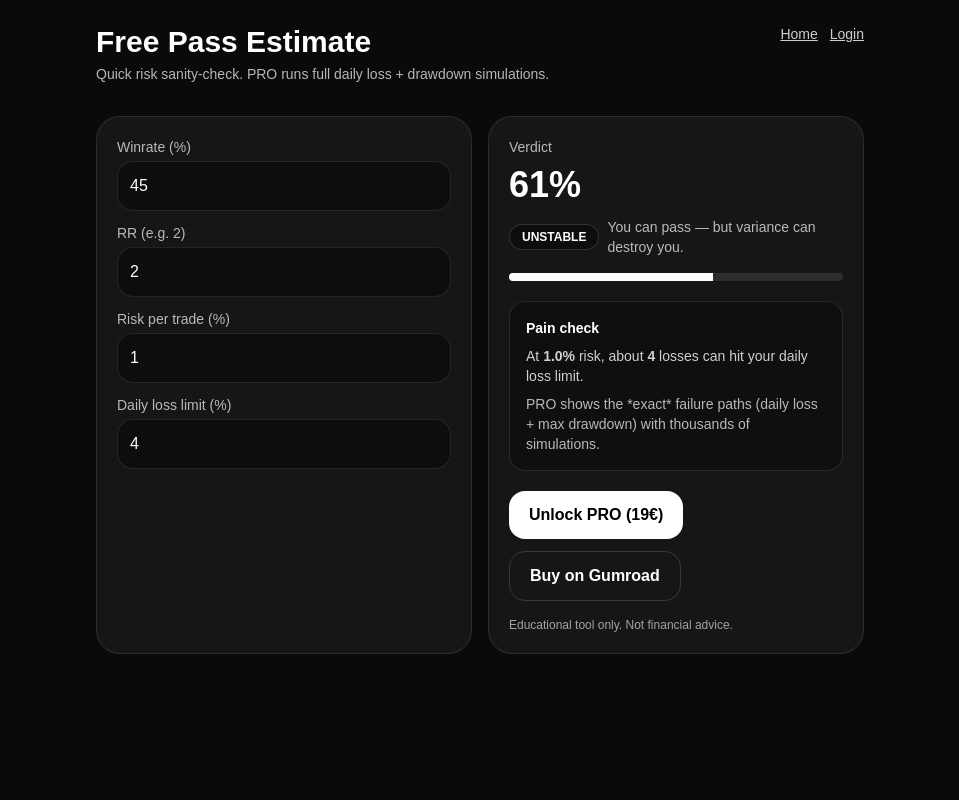
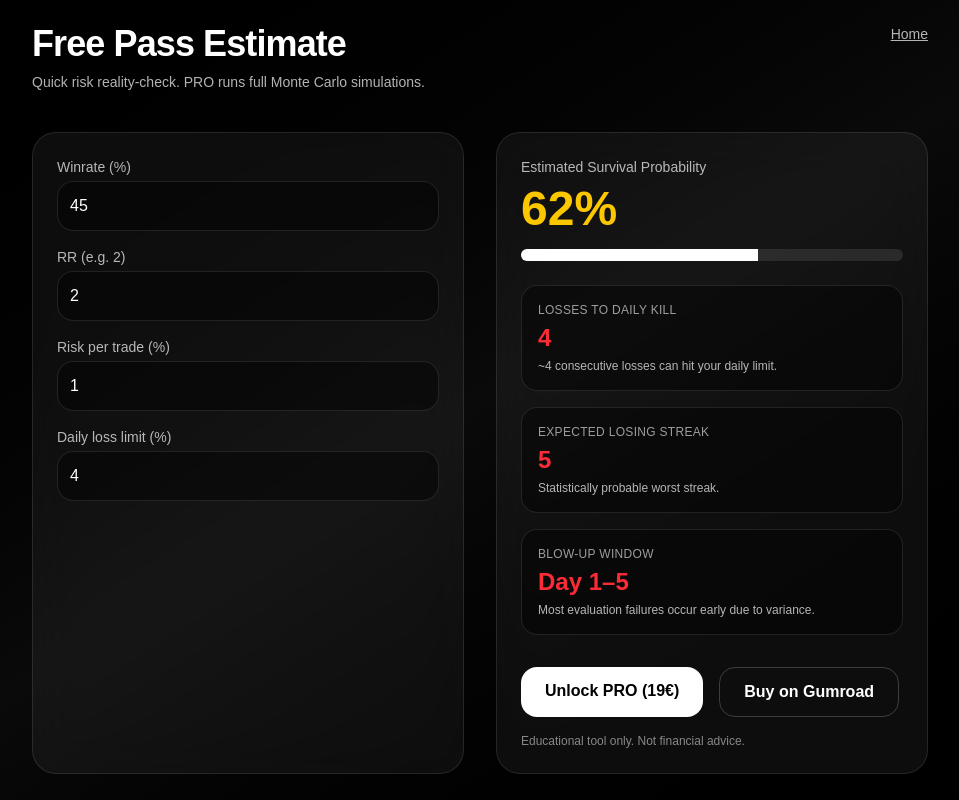
Before and after one commit to Kalluska/challenge-killer, a Next.js app: page /calculator in a window 1280 px wide. Shown: the whole page, without its empty margins (160-1119 px from the left). Built offline with nearby package versions, Linux system fonts and the light colour scheme.

Commit message:
Premium UI upgrade free calculator

```diff
--- a/src/app/calculator/page.tsx
+++ b/src/app/calculator/page.tsx
@@ -17,10 +17,10 @@ export default function Calculator() {
   const safeRisk = typeof risk === "number" ? risk : 0.1;
   const safeDaily = typeof dailyLoss === "number" ? dailyLoss : 0;
 
-  const expectancy = (safeWinrate / 100) * safeRr - (1 - safeWinrate / 100) * 1;
+  const expectancy = (safeWinrate / 100) * safeRr - (1 - safeWinrate / 100);
 
   const score = useMemo(() => {
-    const raw = 50 + expectancy * 30 - (safeRisk - 1) * 18;
+    const raw = 50 + expectancy * 35 - (safeRisk - 1) * 22;
     return clamp(raw, 1, 99);
   }, [expectancy, safeRisk]);
 
@@ -29,87 +29,110 @@ export default function Calculator() {
     return Math.ceil(safeDaily / safeRisk);
   }, [safeRisk, safeDaily]);
 
-  const verdict = useMemo(() => {
-    if (score < 40) return { label: "LIKELY FAIL", hint: "Your risk profile is statistically brutal." };
-    if (score < 70) return { label: "UNSTABLE", hint: "You can pass — but variance can destroy you." };
-    return { label: "DECENT", hint: "Still test daily loss + drawdown paths in PRO." };
-  }, [score]);
+  const expectedLosingStreak = useMemo(() => {
+    if (safeWinrate <= 0) return 0;
+    return Math.round(Math.log(0.05) / Math.log(1 - safeWinrate / 100));
+  }, [safeWinrate]);
+
+  const verdictColor =
+    score < 40 ? "text-red-500" :
+    score < 70 ? "text-yellow-400" :
+    "text-green-400";
 
   return (
-    <main className="min-h-screen bg-neutral-950 text-white p-6">
-      <div className="mx-auto max-w-3xl">
-        <div className="flex items-start justify-between gap-4 flex-wrap">
+    <main className="min-h-screen bg-gradient-to-br from-black via-neutral-950 to-black text-white p-6">
+      <div className="mx-auto max-w-4xl">
+
+        <div className="flex items-start justify-between flex-wrap gap-3">
           <div>
-            <h1 className="text-3xl font-extrabold">Free Pass Estimate</h1>
-            <p className="mt-1 text-sm opacity-70">
-              Quick risk sanity-check. PRO runs full daily loss + drawdown simulations.
+            <h1 className="text-4xl font-extrabold tracking-tight">
+              Free Pass Estimate
+            </h1>
+            <p className="mt-2 text-sm opacity-70">
+              Quick risk reality-check. PRO runs full Monte Carlo simulations.
             </p>
           </div>
-          <div className="flex gap-3">
-            <a href="/" className="text-sm underline opacity-80 hover:opacity-100">Home</a>
-            <a href="/login" className="text-sm underline opacity-80 hover:opacity-100">Login</a>
-          </div>
+          <a href="/" className="text-sm underline opacity-70 hover:opacity-100">
+            Home
+          </a>
         </div>
 
-        <div className="mt-8 grid md:grid-cols-2 gap-4">
-          <Card>
+        <div className="mt-10 grid md:grid-cols-2 gap-8">
+
+          {/* INPUT CARD */}
+          <div className="rounded-3xl border border-white/10 bg-white/5 p-6 backdrop-blur-xl">
             <Input label="Winrate (%)" value={winrate} setValue={setWinrate} />
             <Input label="RR (e.g. 2)" value={rr} setValue={setRr} />
             <Input label="Risk per trade (%)" value={risk} setValue={setRisk} />
             <Input label="Daily loss limit (%)" value={dailyLoss} setValue={setDailyLoss} />
-          </Card>
+          </div>
 
-          <Card>
-            <div className="text-sm opacity-70">Verdict</div>
-            <div className="mt-2 text-4xl font-extrabold">{Math.round(score)}%</div>
+          {/* RESULT CARD */}
+          <div className="rounded-3xl border border-white/10 bg-white/5 p-6 backdrop-blur-xl">
 
-            <div className="mt-3 flex items-center gap-2">
-              <span className="rounded-full border border-white/15 bg-black/40 px-3 py-1 text-xs font-extrabold">
-                {verdict.label}
-              </span>
-              <span className="text-sm opacity-70">{verdict.hint}</span>
+            <div className="text-sm opacity-70">Estimated Survival Probability</div>
+            <div className={`mt-2 text-5xl font-extrabold ${verdictColor}`}>
+              {Math.round(score)}%
             </div>
 
-            <div className="mt-4 h-2 rounded-full bg-white/10 overflow-hidden">
-              <div className="h-2 bg-white" style={{ width: `${Math.round(score)}%` }} />
+            {/* Animated Progress */}
+            <div className="mt-4 h-3 w-full rounded-full bg-white/10 overflow-hidden">
+              <div
+                className="h-3 bg-white transition-all duration-700 ease-out"
+                style={{ width: `${Math.round(score)}%` }}
+              />
             </div>
 
-            <div className="mt-5 rounded-2xl border border-white/10 bg-black/30 p-4">
-              <div className="text-sm font-bold">Pain check</div>
-              <div className="mt-2 text-sm opacity-80">
-                At <b>{safeRisk.toFixed(1)}%</b> risk, about <b>{lossesToDaily}</b> losses can hit your daily loss limit.
-              </div>
-              <div className="mt-2 text-sm opacity-70">
-                PRO shows the *exact* failure paths (daily loss + max drawdown) with thousands of simulations.
-              </div>
+            {/* KPI BOXES */}
+            <div className="mt-6 grid gap-4">
+
+              <AlertBox
+                title="Losses to Daily Kill"
+                value={lossesToDaily}
+                desc={`~${lossesToDaily} consecutive losses can hit your daily limit.`}
+              />
+
+              <AlertBox
+                title="Expected Losing Streak"
+                value={expectedLosingStreak}
+                desc="Statistically probable worst streak."
+              />
+
+              <AlertBox
+                title="Blow-up Window"
+                value="Day 1–5"
+                desc="Most evaluation failures occur early due to variance."
+              />
+
             </div>
 
-            <div className="mt-5 flex gap-3 flex-wrap">
-              <a href="/pro" className="rounded-2xl bg-white px-5 py-3 font-extrabold text-black hover:opacity-90">
+            <div className="mt-8 flex gap-4 flex-wrap">
+              <a
+                href="/pro"
+                className="relative rounded-2xl bg-white px-6 py-3 font-extrabold text-black transition-all duration-300 hover:scale-105 hover:shadow-[0_0_30px_rgba(255,255,255,0.4)]"
+              >
                 Unlock PRO (19€)
               </a>
+
               <a
                 href="https://challengekiller.gumroad.com/l/mijmrn"
                 target="_blank"
                 rel="noreferrer"
-                className="rounded-2xl border border-white/15 px-5 py-3 font-extrabold hover:bg-white/10"
+                className="rounded-2xl border border-white/20 px-6 py-3 font-extrabold transition-all duration-300 hover:bg-white/10"
               >
                 Buy on Gumroad
               </a>
             </div>
 
-            <div className="mt-4 text-xs opacity-60">
+            <div className="mt-4 text-xs opacity-50">
               Educational tool only. Not financial advice.
             </div>
-          </Card>
+
+          </div>
         </div>
       </div>
     </main>
   );
-}
-
-function Card({ children }: { children: any }) {
-  return <div className="rounded-3xl border border-white/10 bg-white/5 p-5">{children}</div>;
 }
 
 function Input({
@@ -122,7 +145,7 @@ function Input({
   setValue: (v: number | "") => void;
 }) {
   return (
-    <div className="mb-3">
+    <div className="mb-4">
       <label className="block text-sm opacity-70 mb-1">{label}</label>
       <input
         type="number"
@@ -132,8 +155,26 @@ function Input({
           if (raw === "") return setValue("");
           setValue(Number(raw));
         }}
-        className="w-full rounded-2xl border border-white/10 bg-black/40 p-3 outline-none"
+        className="w-full rounded-2xl border border-white/10 bg-black/40 p-3 outline-none focus:ring-2 focus:ring-white/30 transition-all"
       />
     </div>
   );
 }
+
+function AlertBox({
+  title,
+  value,
+  desc,
+}: {
+  title: string;
+  value: any;
+  desc: string;
+}) {
+  return (
+    <div className="rounded-2xl border border-white/10 bg-black/40 p-4">
+      <div className="text-xs uppercase tracking-wide opacity-60">{title}</div>
+      <div className="mt-1 text-2xl font-extrabold text-red-500">{value}</div>
+      <div className="mt-1 text-xs opacity-70">{desc}</div>
+    </div>
+  );
+}
```
